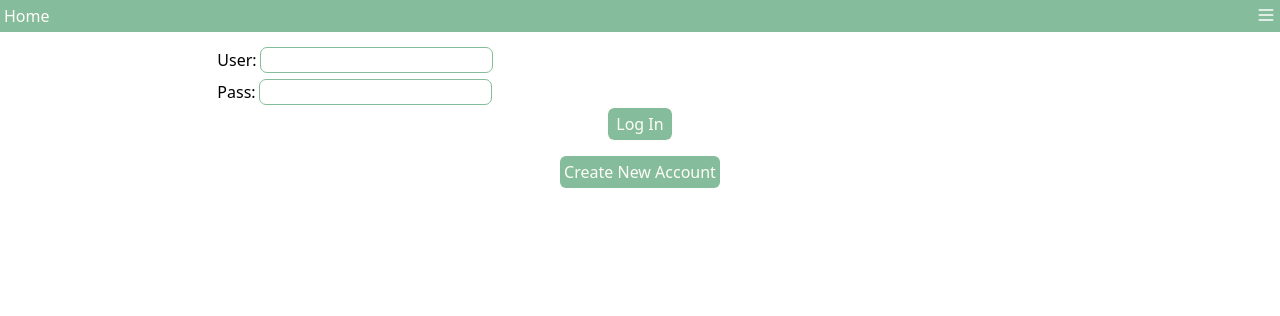
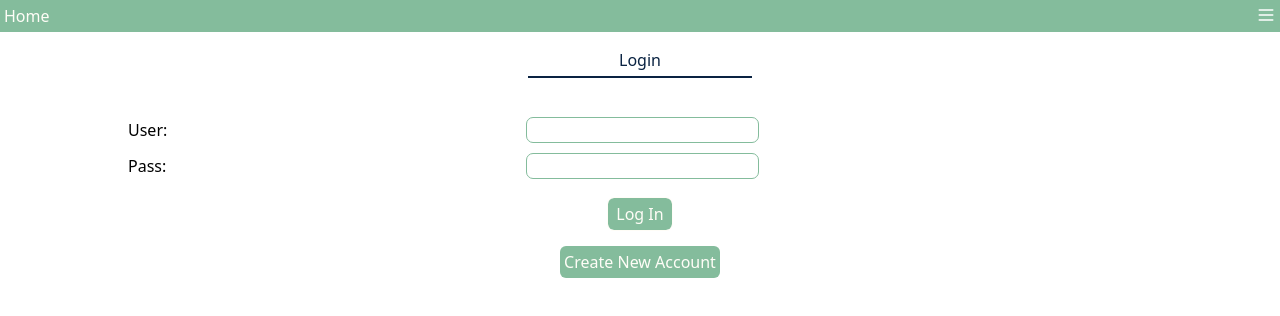
Before and after one commit to susheepls/GachaGear-WIP, a React (Vite) app in the folder frontend/: page /login in a window 1280 px wide. Shown: the top 316 px of the page. Built offline with nearby package versions, Linux system fonts and the light colour scheme.

Commit message:
styling: change styling found in Login pages and components
I changed the log in page to align the username input into the middle of the screen.
Also, edited some styling to make differentiating between login and create account much more
obvious.

```diff
--- a/frontend/src/components/CreateNewAccForm.tsx
+++ b/frontend/src/components/CreateNewAccForm.tsx
@@ -39,20 +39,20 @@ const CreateNewAccForm: React.FC<Props> = (props) => {
 
     return (
         <div className='flex flex-col'>
-            <form className='flex flex-col mt-3' onSubmit={handleSubmit}>
-                <div className='flex w-2/3 mx-auto'>
-                    <label className='p-1'>
+            <form className='flex flex-col mt-10' onSubmit={handleSubmit}>
+                <div className='flex mx-auto'>
+                    <label className='absolute left-[10%]'>
                         User:
-                        <input className='focus:outline focus:outline-1 outline outline-1 outline-three text-opacity-100 rounded-md ml-1 lowercase' name='username' type='text' value={formData.username} onChange={handleChange} required/>
                     </label>
+                    <input className='focus:outline focus:outline-1 outline outline-1 outline-three text-opacity-100 rounded-md ml-1 lowercase' name='username' type='text' value={formData.username} onChange={handleChange} required/>
                 </div>
-                <div className='flex w-2/3 mx-auto'>
-                    <label className='p-1'>
+                <div className='flex mx-auto mt-3'>
+                    <label className='absolute left-[10%]'>
                         Pass:
-                        <input className='focus:outline focus:outline-1 ml-1 outline outline-1 outline-three text-opacity-100 rounded-md' name='password' type='password' value={formData.password} onChange={handleChange} required/>
                     </label>
+                    <input className='focus:outline focus:outline-1 ml-1 outline outline-1 outline-three text-opacity-100 rounded-md' name='password' type='password' value={formData.password} onChange={handleChange} required/>
                 </div>
-                <div className='mx-auto mb-2 text-center outline outline-1 rounded-md w-32 bg-three text-four'>
+                <div className='mx-auto mb-2 mt-11 text-center outline outline-1 rounded-md w-32 bg-three text-four'>
                     <button type='submit'>Create Account!</button>
                 </div>
             </form>
--- a/frontend/src/components/LoginForm.tsx
+++ b/frontend/src/components/LoginForm.tsx
@@ -38,20 +38,20 @@ const LoginForm: React.FC<Props> = (props) => {
 
     return (
         <div>
-            <form className='flex flex-col mt-3' onSubmit={handleSubmit}>
-                <div className='flex w-2/3 mx-auto'>
-                    <label className='p-1'>
+            <form className='flex flex-col mt-10' onSubmit={handleSubmit}>
+                <div className='flex justify-center'>
+                    <label className='absolute left-[10%]'>
                         User:
+                    </label>
                         <input className='focus:outline focus:outline-1 outline outline-1 outline-three text-opacity-100 rounded-md ml-1 lowercase' name='username' type='text' value={formData.username} onChange={handleChange} required/>
+                </div>
+                <div className='flex mx-auto mt-3'>
+                    <label className='absolute left-[10%]'>
+                        Pass:
                     </label>
+                    <input className='focus:outline focus:outline-1 ml-1 outline outline-1 outline-three text-opacity-100 rounded-md' name='password' type='password' value={formData.password} onChange={handleChange} required/>
                 </div>
-                <div className='flex w-2/3 mx-auto'>
-                    <label className='p-1'>
-                        Pass:
-                        <input className='focus:outline focus:outline-1 ml-1 outline outline-1 outline-three text-opacity-100 rounded-md' name='password' type='password' value={formData.password} onChange={handleChange} required/>
-                    </label>
-                </div>
-                <div className='mx-auto mb-2 text-center outline outline-1 rounded-md w-16 bg-three text-four active:bg-two'>
+                <div className='mx-auto mt-5 mb-2 text-center outline outline-1 rounded-md w-16 bg-three text-four active:bg-two'>
                     <button className='p-1' type='submit'>Log In</button>
                 </div>
             </form>
--- a/frontend/src/pages/Login.tsx
+++ b/frontend/src/pages/Login.tsx
@@ -27,6 +27,9 @@ const Login = () => {
     <div>
       { !isCreatingAcc ? (
         <>
+          <div className='w-56 p-1 mx-auto text-one border-b-2 border-one mt-3 text-center'>
+            Login
+          </div>
           <LoginForm
             setLoginMessage = {setLoginMessage}
             setUsername = {setUsername}
@@ -42,6 +45,9 @@ const Login = () => {
         </>
        ) : (
         <>
+          <div className='w-56 p-1 mx-auto text-one border-b-2 border-one mt-3 text-center'>
+            Creating your new account!
+          </div>
           <CreateNewAccForm
             setIsCreatingAcc = {setIsCreatingAcc}
             setLoginMessage = {setLoginMessage}
```
